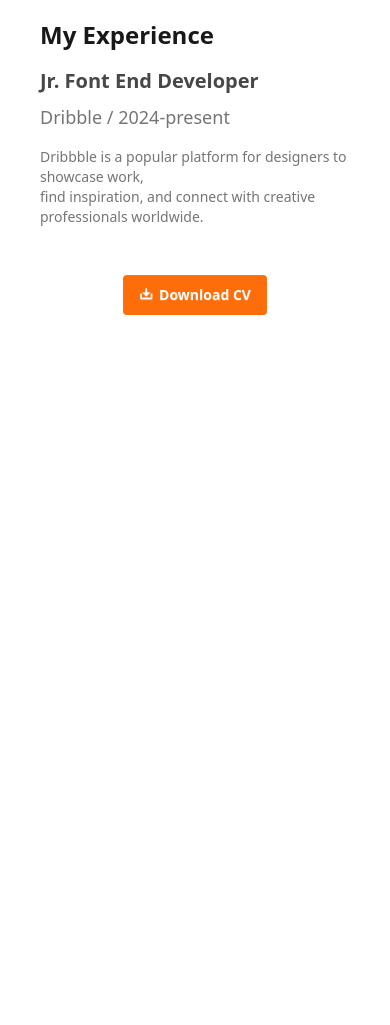
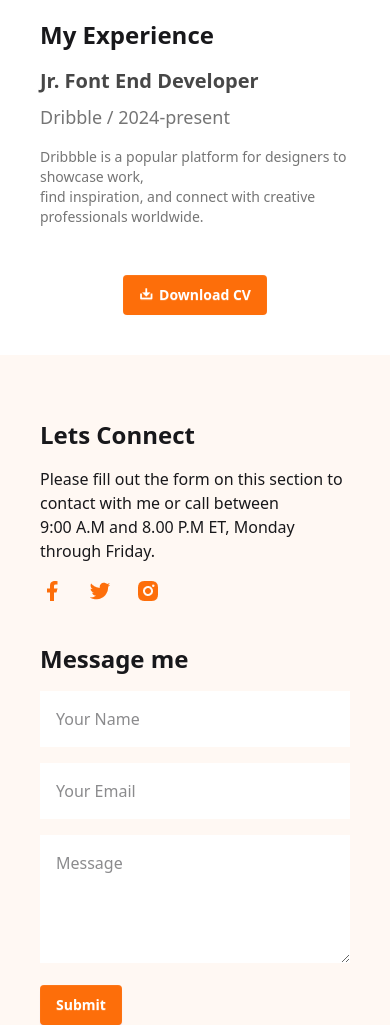
Before and after one commit to orovi7/My-portfolio, a plain HTML site: page index.html in a window 390 px wide. Shown: the part 3954-4979 px from the top of the page. Before the commit the page ends 4269 px from the top, so only its background shows below. Drawn offline with nearby package versions, Linux system fonts and the light colour scheme.

Commit message:
added footer and responsive is done also

```diff
--- a/index.html
+++ b/index.html
@@ -182,8 +182,26 @@
         </div>
        </section>
     </main>
-    <footer>
-
+    <footer class="bg-[#FFF8F3] mt-10 pt-16 justify-around flex flex-col md:flex-row lg:flex-row space-x-0 md:space-x-8 lg:space-x-0 px-10 md:px-6 lg:px-0">
+     <div class="space-y-4 mb-10 md:mb-10 lg:mb-0">
+    <h1 class="text-2xl font-bold">Lets Connect</h1>
+    <p>Please fill out the form on this section to contact with me or call between <br> 9:00 A.M and 8.00 P.M ET, Monday through Friday.</p>
+    <!-- icons -->
+    <div class="flex gap-6">
+      <img src="/My-portfolio/facebook.png" class="ic" alt="">
+      <img src="/My-portfolio/twitter.png" class="ic" alt="">
+      <img src="/My-portfolio/insta.png" class="ic" alt="">
+    </div>
+     </div>
+     <div class="space-y-4">
+      <h2 class="text-2xl font-bold">Message me</h2>
+   <form action="" class="space-y-4 ">
+      <input type="text" placeholder="Your Name" class="border-none w-[100%] p-4 bg-white">
+      <input type="email" placeholder="Your Email" class="block w-[100%] p-4 border-none bg-white">
+      <textarea name="name" id="textarea" cols="30" rows="4"  placeholder="Message" class="w-[100%] border-none bg-white p-4"></textarea>
+      <button class="btn btn-primary bg-[#FD6E0A] border-none text-white block">Submit</button>
+   </form>
+  </div>
     </footer>
 </body>
 </html>
```
Also changed, not shown: facebook.png (added), insta.png (added), twitter.png (added).
